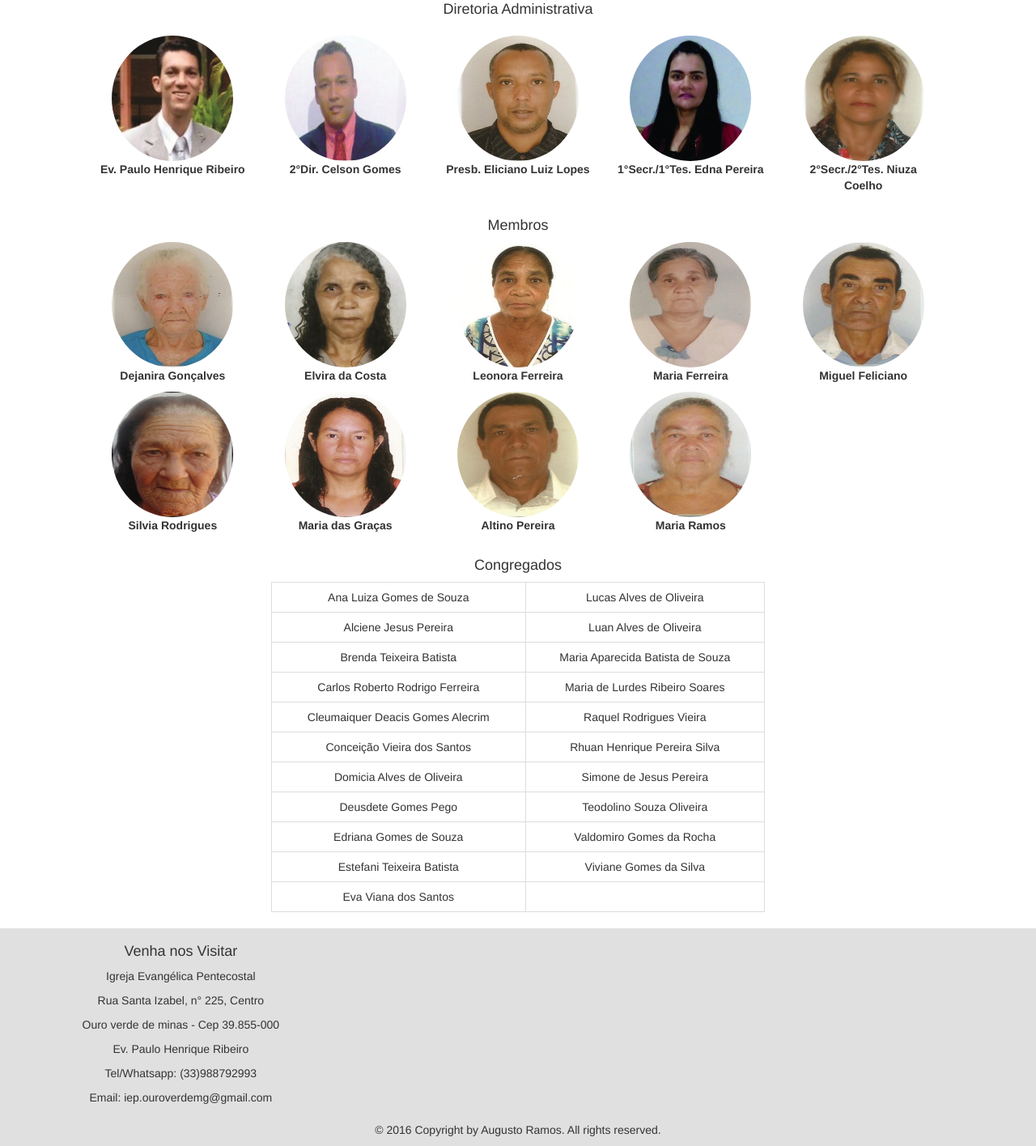
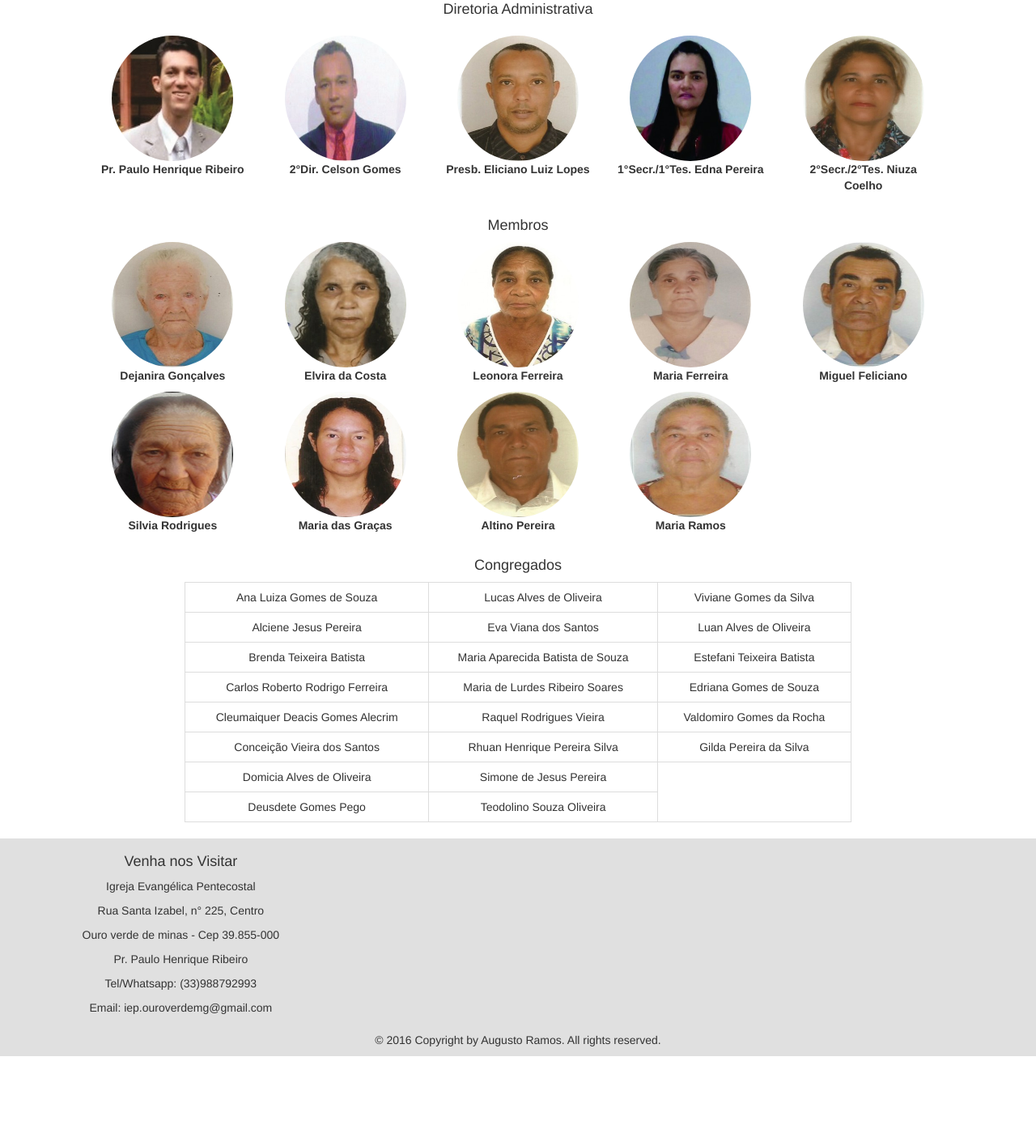
Before and after one commit to walteraugustoramos/iepouroverdemg, a PHP site: page /pastor_equipe.php in a window 1280 px wide. Shown: the part 294-1710 px from the top of the page at 81% size. After the commit the page ends 1599 px from the top, so only its background shows below. Run offline with PHP 8.4, Linux system fonts and the light colour scheme; some libraries are stand-ins or nearby versions.

Commit message:
Alteração table congregados

```diff
--- a/includes/footer.php
+++ b/includes/footer.php
@@ -8,7 +8,7 @@
               <p>Igreja Evangélica Pentecostal</p>
               <p>Rua Santa Izabel, n° 225, Centro</p>
               <p>Ouro verde de minas - Cep 39.855-000</p>
-              <p>Ev. Paulo Henrique Ribeiro</p>
+              <p>Pr. Paulo Henrique Ribeiro</p>
               <p>Tel/Whatsapp: (33)988792993</p>
               <p>Email: iep.ouroverdemg@gmail.com</p>
             </address>
--- a/pastor_equipe.php
+++ b/pastor_equipe.php
@@ -14,7 +14,7 @@
 		<div class="col-md-2 col-md-offset-1">
 			<center>
 				<img src="img//fotos_membros/paulo_ribeiro.jpg" alt="" class="img-responsive img-circle" width="150">
-				<strong><p>Ev. Paulo Henrique Ribeiro</p></strong>
+				<strong><p>Pr. Paulo Henrique Ribeiro</p></strong>
 			</center>
 		</div>
 
@@ -127,37 +127,43 @@
 	</div>
 
 	<div class="row">
-		<div class="col-md-6 col-md-offset-3">
+		<div class="col-md-8 col-md-offset-2">
 			<div class="table-responsive">
 				<table class="table table-bordered table-hover">
 					<tr align="center">
 						<td>Ana Luiza Gomes de Souza</td>
 						<td>Lucas Alves de Oliveira</td>
+						<td>Viviane Gomes da Silva</td>
 					</tr>
 
 					<tr align="center">
 						<td>Alciene Jesus Pereira</td>
+						<td>Eva Viana dos Santos</td>
 						<td>Luan Alves de Oliveira</td>
 					</tr>
 
 					<tr align="center">
 						<td>Brenda Teixeira Batista</td>
 						<td>Maria Aparecida Batista de Souza</td>
+						<td>Estefani Teixeira Batista</td>
 					</tr>
 
 					<tr align="center">
 						<td>Carlos Roberto Rodrigo Ferreira</td>
 						<td>Maria de Lurdes Ribeiro Soares</td>
+						<td>Edriana Gomes de Souza</td>
 					</tr>
 
 					<tr align="center">
 						<td>Cleumaiquer Deacis Gomes Alecrim</td>
 						<td>Raquel Rodrigues Vieira</td>
+						<td>Valdomiro Gomes da Rocha</td>
 					</tr>
 
 					<tr align="center">
 						<td>Conceição Vieira dos Santos</td>
 						<td>Rhuan Henrique Pereira Silva</td>
+						<td>Gilda Pereira da Silva</td>
 					</tr>
 
 					<tr align="center">
@@ -169,21 +175,6 @@
 						<td>Deusdete Gomes Pego</td>
 						<td>Teodolino Souza Oliveira</td>
 					</tr>
-
-					<tr align="center">
-						<td>Edriana Gomes de Souza</td>
-						<td>Valdomiro Gomes da Rocha</td>
-					</tr>
-
-					<tr align="center">
-						<td>Estefani Teixeira Batista</td>
-						<td>Viviane Gomes da Silva</td>
-					</tr>
-
-					<tr align="center">
-						<td>Eva Viana dos Santos</td>
-					</tr>
-
 				</table>
 			</div><!--End Table-responsive-->
 		</div>
```
